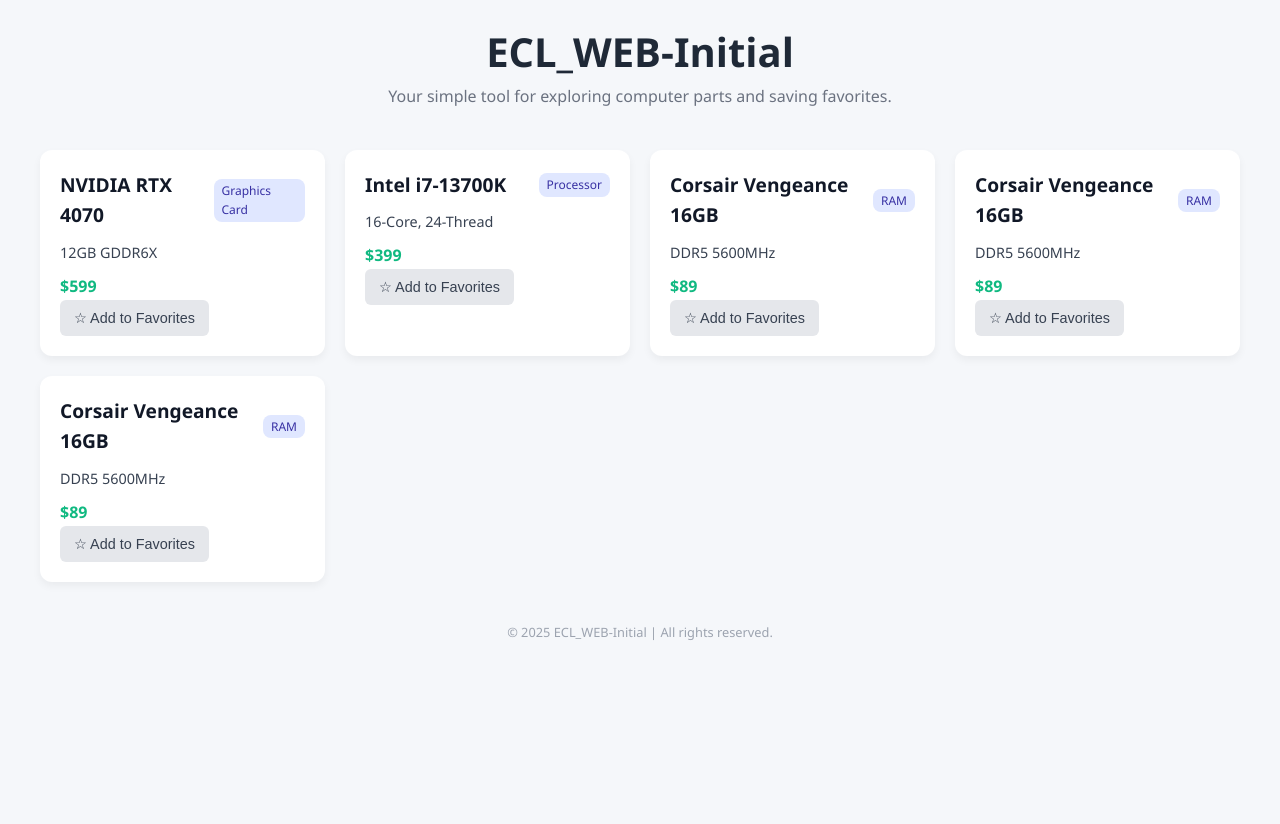
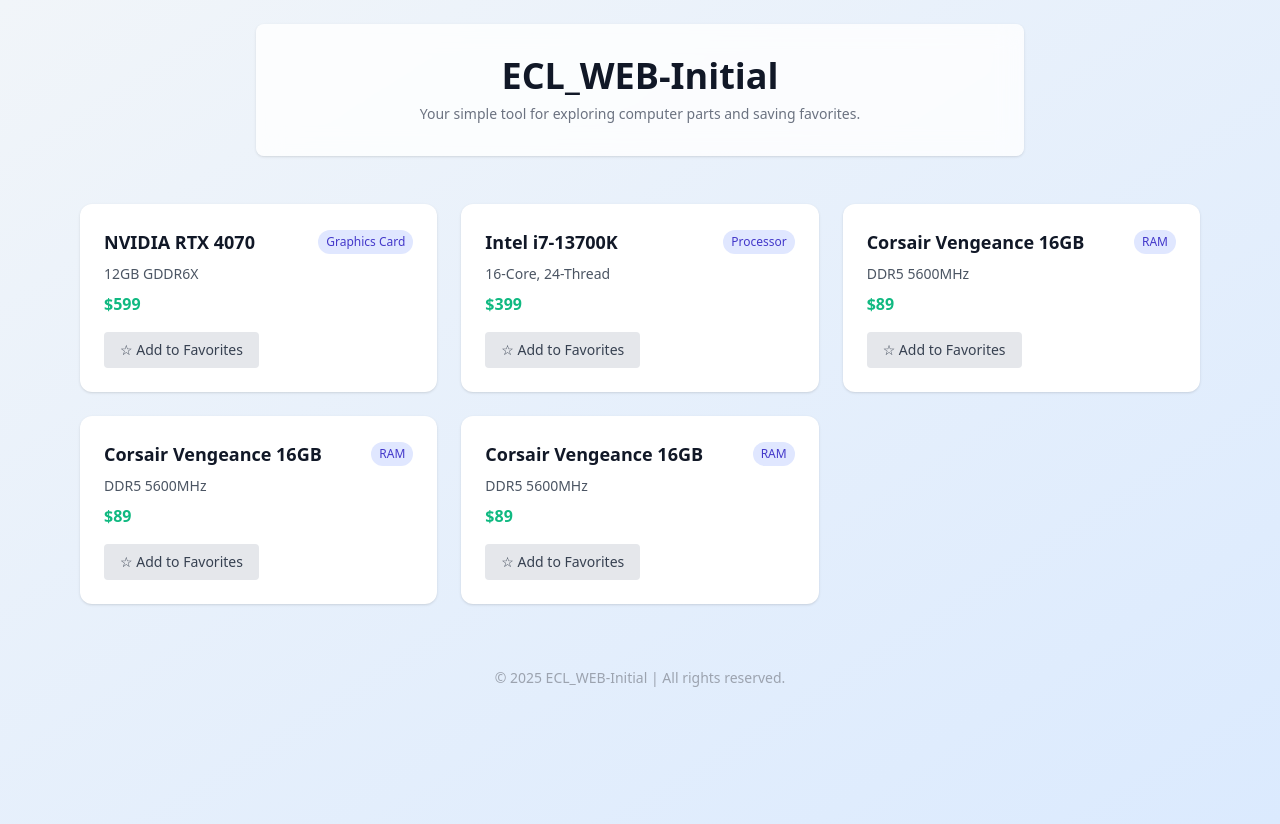
Before and after one commit to justWin01/ECL_WEB-Initial-, a Flask app: page / in a window 1280 px wide. Before the commit the page ends 640 px from the top, so only its background shows below. Run offline with Flask 3, Linux system fonts and the light colour scheme; some libraries are stand-ins or nearby versions.

Commit message:
demolish the CSS / used tailwind

```diff
--- a/static/style.css
+++ /dev/null
@@ -1,111 +0,0 @@
-/* Reset */
-* {
-  box-sizing: border-box;
-  margin: 0;
-  padding: 0;
-}
-
-body {
-  font-family: 'Segoe UI', sans-serif;
-  background-color: #f5f7fa;
-  color: #333;
-  line-height: 1.6;
-  padding: 20px;
-}
-
-header {
-  text-align: center;
-  margin-bottom: 40px;
-}
-
-header h1 {
-  font-size: 2.5rem;
-  color: #1f2937;
-}
-
-header p {
-  font-size: 1rem;
-  color: #6b7280;
-}
-
-/* Grid layout for cards */
-.grid-container {
-  display: grid;
-  grid-template-columns: repeat(auto-fit, minmax(280px, 1fr));
-  gap: 20px;
-  max-width: 1200px;
-  margin: 0 auto;
-}
-
-/* Card styles */
-.card {
-  background-color: white;
-  border-radius: 12px;
-  box-shadow: 0 4px 8px rgba(0, 0, 0, 0.05);
-  padding: 20px;
-  transition: transform 0.2s;
-}
-
-.card:hover {
-  transform: translateY(-5px);
-}
-
-.card-header {
-  display: flex;
-  justify-content: space-between;
-  align-items: center;
-}
-
-.card-header h2 {
-  font-size: 1.2rem;
-  color: #111827;
-}
-
-.type {
-  background-color: #e0e7ff;
-  color: #3730a3;
-  font-size: 0.75rem;
-  padding: 2px 8px;
-  border-radius: 8px;
-}
-
-.specs {
-  font-size: 0.9rem;
-  margin: 10px 0;
-  color: #374151;
-}
-
-.price {
-  font-size: 1rem;
-  font-weight: bold;
-  color: #10b981;
-}
-
-/* Button styles */
-.fav-btn {
-  background-color: #e5e7eb;
-  color: #374151;
-  border: none;
-  padding: 10px 14px;
-  border-radius: 6px;
-  font-size: 0.9rem;
-  cursor: pointer;
-  transition: background 0.3s, color 0.3s;
-}
-
-.fav-btn:hover {
-  background-color: #d1d5db;
-}
-
-.fav-btn.active {
-  background-color: #f87171;
-  color: white;
-}
-
-/* Footer */
-footer {
-  text-align: center;
-  margin-top: 40px;
-  font-size: 0.8rem;
-  color: #9ca3af;
-}
--- a/templates/index.html
+++ b/templates/index.html
@@ -4,25 +4,30 @@
   <meta charset="UTF-8" />
   <meta name="viewport" content="width=device-width, initial-scale=1.0"/>
   <title>ECL_WEB-Initial</title>
-  <link rel="stylesheet" href="{{ url_for('static', filename='style.css') }}">
+  <script src="https://cdn.tailwindcss.com"></script>
 </head>
-<body>
-  <header>
-    <h1>ECL_WEB-Initial</h1>
-    <p>Your simple tool for exploring computer parts and saving favorites.</p>
+<body class="min-h-screen bg-gradient-to-br from-slate-100 to-blue-100 text-gray-800">
+
+  <!-- Header -->
+  <header class="text-center bg-white/80 backdrop-blur-md p-8 rounded-lg shadow mb-12 max-w-3xl mx-auto mt-6">
+    <h1 class="text-4xl font-bold text-gray-900">ECL_WEB-Initial</h1>
+    <p class="text-sm text-gray-500 mt-2">Your simple tool for exploring computer parts and saving favorites.</p>
   </header>
 
-  <main class="grid-container">
+  <!-- Device Grid -->
+  <main class="max-w-6xl mx-auto px-4 grid grid-cols-1 sm:grid-cols-2 lg:grid-cols-3 gap-6">
     {% for device in devices %}
-    <div class="card">
-      <div class="card-header">
-        <h2>{{ device.name }}</h2>
-        <span class="type">{{ device.type }}</span>
+    <div class="bg-white p-6 rounded-xl shadow hover:shadow-md transition">
+      <div class="flex items-center justify-between mb-2">
+        <h2 class="text-lg font-semibold text-gray-900">{{ device.name }}</h2>
+        <span class="text-xs bg-indigo-100 text-indigo-700 px-2 py-1 rounded-full">{{ device.type }}</span>
       </div>
-      <p class="specs">{{ device.specs }}</p>
-      <p class="price">{{ device.price }}</p>
-      <form action="{{ url_for('favorite', device_id=device.id) }}" method="POST">
-        <button class="fav-btn {{ 'active' if device.is_favorite else '' }}">
+      <p class="text-sm text-gray-600">{{ device.specs }}</p>
+      <p class="text-base font-bold text-emerald-500 mt-2">{{ device.price }}</p>
+      <form action="{{ url_for('favorite', device_id=device.id) }}" method="POST" class="mt-4">
+        <button type="submit"
+          class="px-4 py-2 rounded text-sm font-medium transition
+          {{ 'bg-red-500 text-white hover:bg-red-600' if device.is_favorite else 'bg-gray-200 text-gray-700 hover:bg-gray-300' }}">
           {{ '★ Favorited' if device.is_favorite else '☆ Add to Favorites' }}
         </button>
       </form>
@@ -30,8 +35,10 @@
     {% endfor %}
   </main>
 
-  <footer>
-    <p>&copy; 2025 ECL_WEB-Initial | All rights reserved.</p>
+  <!-- Footer -->
+  <footer class="text-center text-sm text-gray-400 mt-16">
+    &copy; 2025 ECL_WEB-Initial | All rights reserved.
   </footer>
+
 </body>
 </html>
```
